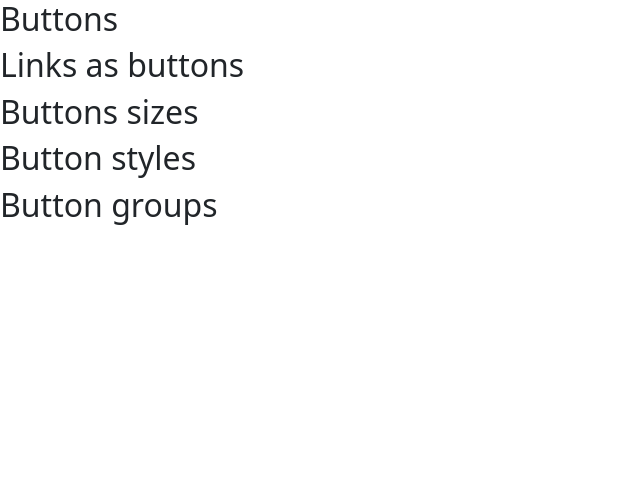
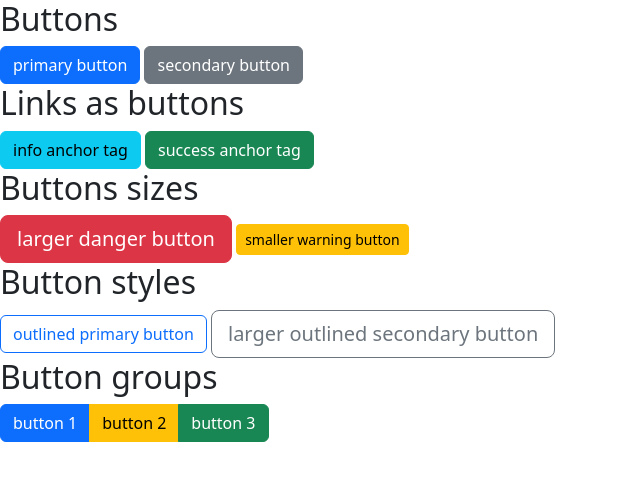
Before and after one commit to priscilla-abena-aboagye/demo, a plain HTML site: page buttons.html in a window 1280 px wide. Shown: the whole page, without its empty margins (0-640 px from the left). Drawn offline with nearby package versions, Linux system fonts and the light colour scheme.

Commit message:
Update buttons.html

```diff
--- a/buttons.html
+++ b/buttons.html
@@ -9,18 +9,31 @@
 <body>
     <!-- basic buttons-->
      <h2>Buttons</h2>
+     <button class="btn btn-primary">primary button</button>
+     <button class="btn btn-secondary">secondary button</button>
 
     <!-- anchor tags as buttons-->
      <h2>Links as buttons</h2>
+     <a href="index.html" class="btn btn-info">info anchor tag</a>
+     <a href="index.html" class="btn btn-success">success anchor tag</a>
 
     <!-- buttons sizes -->
      <h2>Buttons sizes</h2>
+     <button class="btn btn-lg btn-danger">larger danger button</button>
+     <button class="btn btn-sm btn-warning">smaller warning button</button>
 
     <!-- outlined styles -->
      <h2>Button styles</h2>
+     <button class="btn btn-outline-primary">outlined primary button</button>
+     <button class="btn btn-outline-secondary btn-lg">larger outlined secondary button</button>
 
     <!-- button groups-->
      <h2>Button groups</h2>
+     <div class="btn-group">
+        <a href="index.html" class="btn btn-primary">button 1</a>
+        <a href="index.html" class="btn btn-warning">button 2</a>
+        <a href="index.html" class="btn btn-success">button 3</a>
+     </div>
 
 
     <script src="https://cdn.jsdelivr.net/npm/bootstrap@5.3.3/dist/js/bootstrap.bundle.min.js" integrity="sha384-YvpcrYf0tY3lHB60NNkmXc5s9fDVZLESaAA55NDzOxhy9GkcIdslK1eN7N6jIeHz" crossorigin="anonymous">
```
